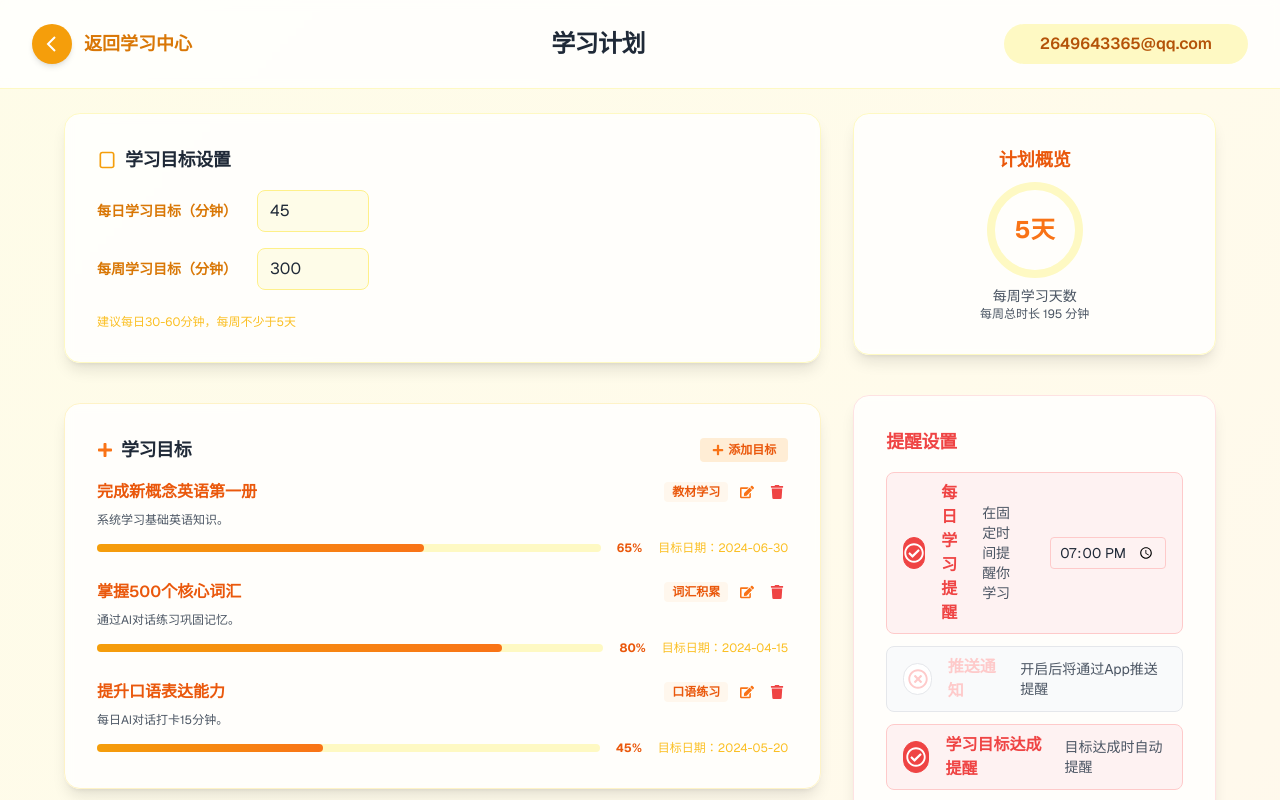
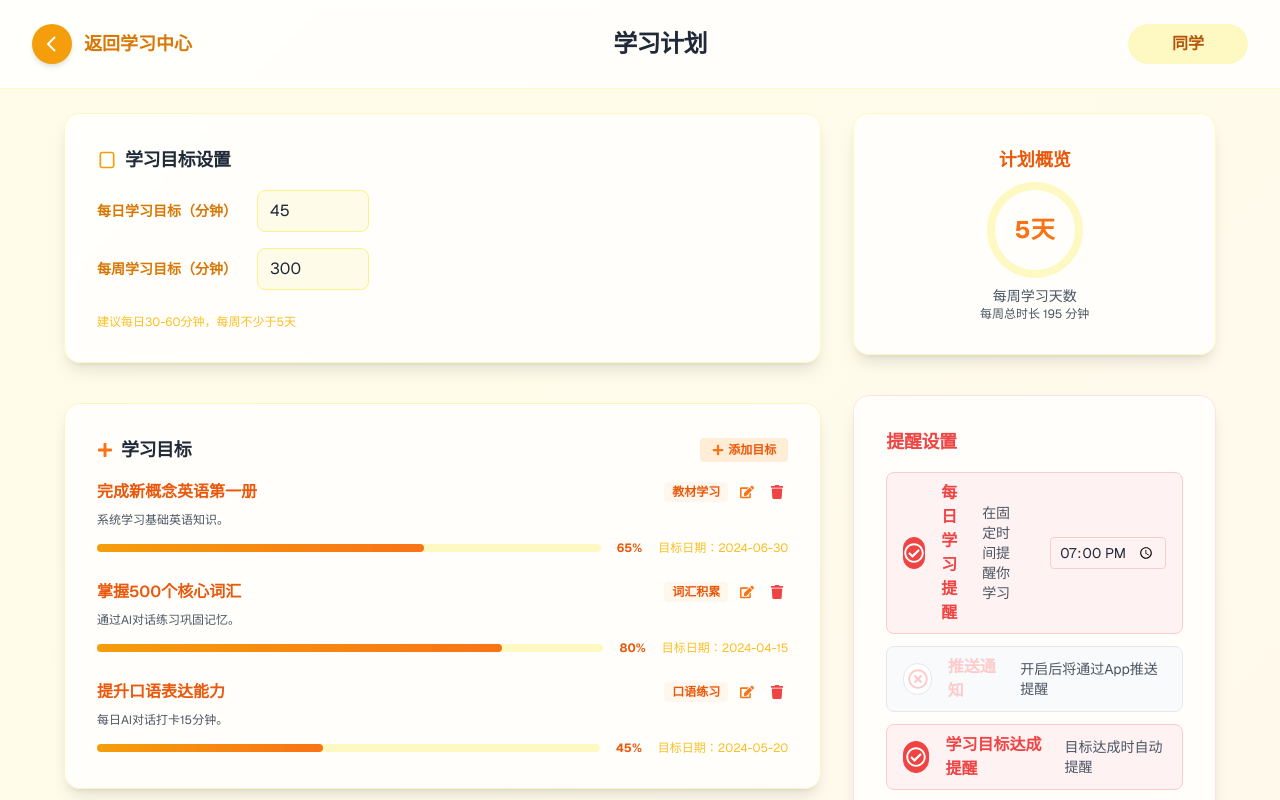
Before and after one commit to Icarus-Yu/ai-english-tutor, a Next.js app: page /plan in a window 1280 px wide. Shown: the top 800 px of the page. Built offline with nearby package versions, Linux system fonts and the light colour scheme; no server answers.

Commit message:
修改了账号显示错误的bug

```diff
--- a/app/plan/page.tsx
+++ b/app/plan/page.tsx
@@ -1,7 +1,7 @@
 'use client';
 import { useState } from 'react';
 import Link from 'next/link';
-import { auth } from '../(auth)/auth';
+import { useSession } from 'next-auth/react';
 import {
   FaRegCheckCircle,
   FaRegTimesCircle,
@@ -12,8 +12,9 @@ import {
 import { toast } from '@/components/toast';
 
 export default function PlanPage() {
+  const { data: session } = useSession();
   // 邮箱（可替换为session）
-  const email = '2649643365@qq.com';
+  const email = session?.user?.email || '同学';
   const emailWidth = Math.max(120, Math.min(260, email.length * 12 + 40));
 
   // 学习目标设置
--- a/app/report/page.tsx
+++ b/app/report/page.tsx
@@ -1,6 +1,8 @@
 import Link from 'next/link';
+import { auth } from '@/app/(auth)/auth';
 
-export default function ReportPage() {
+export default async function ReportPage() {
+  const session = await auth();
   // 错题和成就数据
   const wrongQuestions = [
     {
@@ -37,7 +39,7 @@ export default function ReportPage() {
     },
   ];
   // 邮箱展示，风格与dashboard一致
-  const email = '2649643365@qq.com'; // 可替换为动态session
+  const email = session?.user?.email || '同学'; // 使用 session 中的邮箱
   const emailWidth = Math.max(120, Math.min(260, email.length * 12 + 40));
   // 中文周几
   const weekDays = ['周一', '周二', '周三', '周四', '周五', '周六', '周日'];
```
